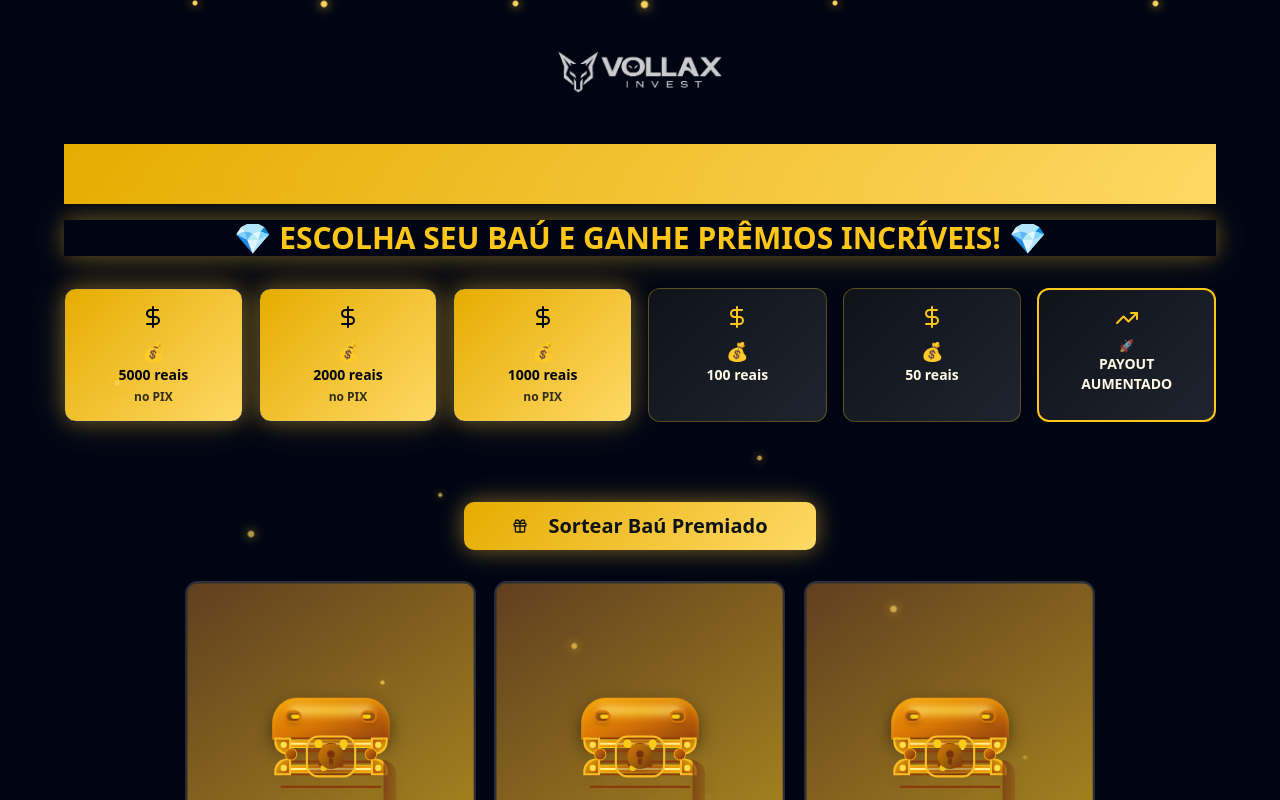
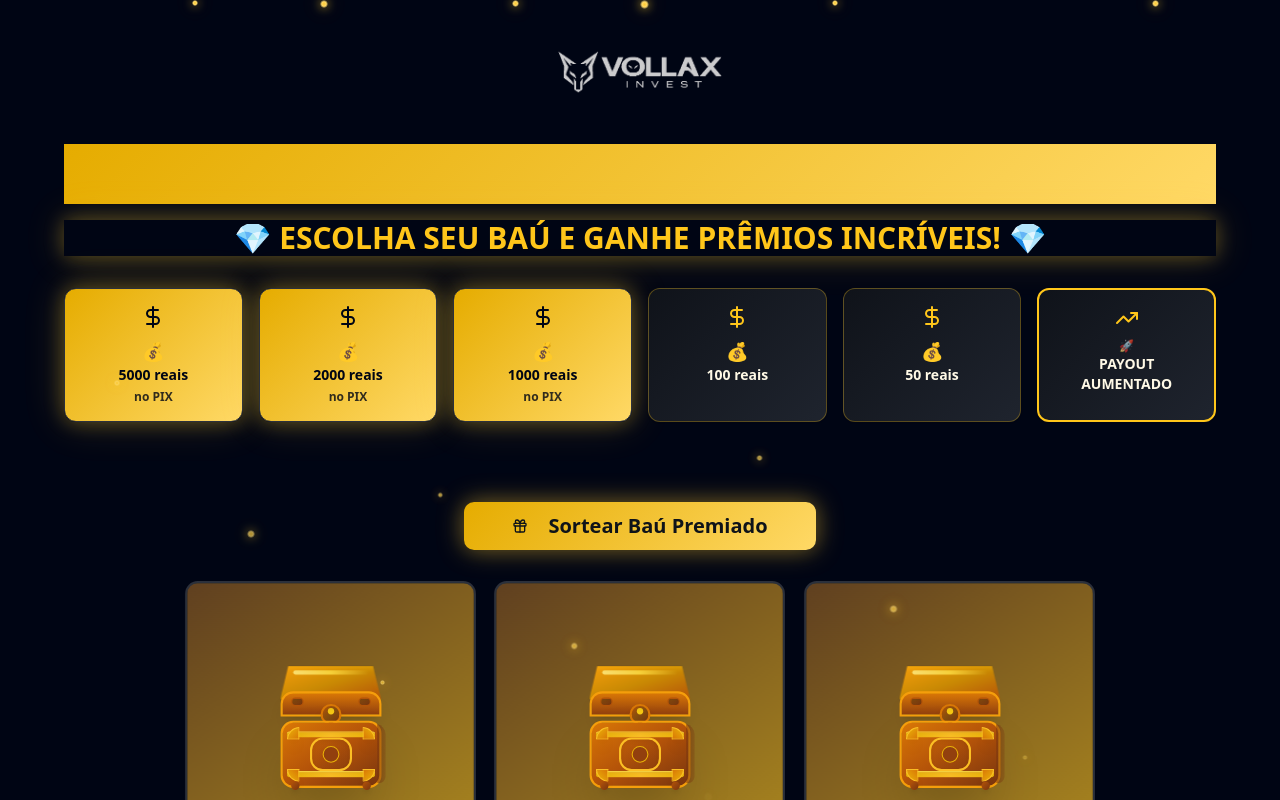
Before and after one commit to YanGuilhermeDev/bau-pix-sorteio, a React (Vite) app: page / in a window 1280 px wide. Shown: the top 800 px of the page. Built offline with nearby package versions, Linux system fonts and the light colour scheme.

Commit message:
Refactor chest animation
Update chest animation to swap positions instead of rotating. Revert chest design to previous version.

```diff
--- a/src/components/TreasureChest.tsx
+++ b/src/components/TreasureChest.tsx
@@ -17,7 +17,7 @@ const TreasureChest = ({ index, isSpinning, isSelected, onClick, canSelect }: Tr
     <Card
       className={`
         relative aspect-square p-4 cursor-pointer transition-all duration-300 border-2
-        ${isSpinning ? 'chest-spin' : 'chest-bounce'}
+        ${isSpinning ? '' : 'chest-bounce'}
         ${isSelected ? 'border-accent treasure-glow scale-110' : 'border-border hover:border-accent/50'}
         ${canSelect ? 'hover:scale-105' : ''}
         ${isHovered && canSelect ? 'treasure-glow' : ''}
@@ -27,105 +27,64 @@ const TreasureChest = ({ index, isSpinning, isSelected, onClick, canSelect }: Tr
       onMouseEnter={() => setIsHovered(true)}
       onMouseLeave={() => setIsHovered(false)}
     >
-      {/* Baú de Tesouro Pirata Realístico 3D */}
+      {/* Baú do tesouro 3D */}
       <div className="w-full h-full flex flex-col items-center justify-center relative perspective-1000">
 
-        {/* Tampa do baú arqueada */}
-        <div className="relative w-28 h-14 mb-0">
-          {/* Tampa curvada superior */}
-          <div className="absolute top-0 w-28 h-10 bg-gradient-to-br from-amber-500 via-amber-600 to-amber-800 transform-gpu rounded-t-3xl"
+        {/* Tampa do baú com perspectiva */}
+        <div className="relative w-24 h-12 mb-1">
+          {/* Parte superior da tampa (vista de cima) */}
+          <div className="absolute top-0 w-24 h-8 bg-gradient-to-br from-amber-500 via-yellow-600 to-amber-700 transform-gpu"
                style={{
-                 boxShadow: 'inset 0 3px 6px rgba(255, 193, 7, 0.4), 0 6px 15px rgba(0, 0, 0, 0.5)'
+                 clipPath: 'polygon(8% 0%, 92% 0%, 100% 100%, 0% 100%)',
+                 boxShadow: 'inset 0 2px 4px rgba(255, 193, 7, 0.3), 0 4px 12px rgba(0, 0, 0, 0.4)'
                }}>
-            {/* Reflexo dourado na tampa curvada */}
-            <div className="absolute top-2 left-4 right-4 h-2 bg-gradient-to-r from-yellow-200/80 via-yellow-300/90 to-yellow-200/80 rounded-full blur-sm"></div>
-
-            {/* Dobradiças ornamentadas */}
-            <div className="absolute top-3 left-3 w-4 h-3 bg-gradient-to-br from-yellow-700 to-amber-900 rounded-lg border-2 border-amber-600 shadow-md">
-              <div className="absolute top-0.5 left-1 w-2 h-1 bg-yellow-400 rounded-full"></div>
-            </div>
-            <div className="absolute top-3 right-3 w-4 h-3 bg-gradient-to-bl from-yellow-700 to-amber-900 rounded-lg border-2 border-amber-600 shadow-md">
-              <div className="absolute top-0.5 right-1 w-2 h-1 bg-yellow-400 rounded-full"></div>
-            </div>
+            {/* Reflexo metálico na tampa */}
+            <div className="absolute top-1 left-3 right-3 h-1 bg-gradient-to-r from-yellow-200 via-yellow-300 to-transparent rounded-full opacity-80"></div>
           </div>
 
-          {/* Fechadura pirata elaborada */}
-          <div className="absolute bottom-0 left-1/2 transform -translate-x-1/2 translate-y-1/2 z-10">
-            <div className="w-6 h-6 bg-gradient-to-br from-amber-600 via-yellow-700 to-amber-900 rounded-lg border-3 border-amber-500 shadow-xl relative">
-              {/* Buraco da fechadura */}
-              <div className="absolute top-1.5 left-1/2 transform -translate-x-1/2 w-2 h-2 bg-amber-900 rounded-full shadow-inner border border-amber-800"></div>
-              <div className="absolute bottom-1 left-1/2 transform -translate-x-1/2 w-1 h-1.5 bg-amber-900 rounded-b-sm"></div>
+          {/* Frente da tampa */}
+          <div className="absolute bottom-0 w-24 h-6 bg-gradient-to-b from-amber-600 to-amber-800 rounded-t-lg border-2 border-amber-500 shadow-lg">
+            {/* Dobradiças 3D */}
+            <div className="absolute top-1 left-2 w-3 h-2 bg-gradient-to-br from-yellow-800 to-amber-900 rounded-sm shadow-inner border border-amber-700"></div>
+            <div className="absolute top-1 right-2 w-3 h-2 bg-gradient-to-br from-yellow-800 to-amber-900 rounded-sm shadow-inner border border-amber-700"></div>
 
-              {/* Ornamentos dourados */}
-              <div className="absolute -top-1 -left-1 w-2 h-2 bg-yellow-400 rounded-full shadow-sm"></div>
-              <div className="absolute -top-1 -right-1 w-2 h-2 bg-yellow-400 rounded-full shadow-sm"></div>
+            {/* Fechadura elaborada */}
+            <div className="absolute bottom-0 left-1/2 transform -translate-x-1/2 translate-y-1/2">
+              <div className="w-5 h-5 bg-gradient-to-br from-amber-700 via-yellow-800 to-amber-900 rounded-full border-2 border-amber-600 shadow-lg">
+                <div className="absolute top-1 left-1/2 transform -translate-x-1/2 w-1.5 h-1.5 bg-yellow-400 rounded-full shadow-inner"></div>
+                <div className="absolute bottom-0 left-1/2 transform -translate-x-1/2 translate-y-1/2 w-1 h-2 bg-amber-800 rounded-b-sm"></div>
+              </div>
             </div>
           </div>
         </div>
 
-        {/* Corpo principal do baú pirata */}
-        <div className="relative w-28 h-18">
-          {/* Face frontal arqueada */}
-          <div className="absolute inset-0 bg-gradient-to-br from-amber-600 via-amber-700 to-amber-900 rounded-lg border-3 border-amber-500 shadow-2xl"
-               style={{
-                 borderRadius: '12px 12px 20px 20px'
-               }}>
+        {/* Corpo principal do baú com perspectiva 3D */}
+        <div className="relative w-24 h-16">
+          {/* Face frontal */}
+          <div className="absolute inset-0 bg-gradient-to-br from-amber-600 via-amber-700 to-amber-900 rounded-lg border-2 border-amber-500 shadow-2xl">
 
-            {/* Tábuas de madeira simuladas */}
-            <div className="absolute top-1 left-2 right-2 h-0.5 bg-amber-800 rounded-full shadow-inner"></div>
-            <div className="absolute top-4 left-2 right-2 h-0.5 bg-amber-800 rounded-full shadow-inner"></div>
-            <div className="absolute top-7 left-2 right-2 h-0.5 bg-amber-800 rounded-full shadow-inner"></div>
-            <div className="absolute bottom-4 left-2 right-2 h-0.5 bg-amber-800 rounded-full shadow-inner"></div>
-            <div className="absolute bottom-1 left-2 right-2 h-0.5 bg-amber-800 rounded-full shadow-inner"></div>
+            {/* Bandas metálicas horizontais */}
+            <div className="absolute top-2 left-1 right-1 h-1.5 bg-gradient-to-r from-yellow-500 via-amber-400 to-yellow-500 rounded-full shadow-inner border-t border-yellow-300"></div>
+            <div className="absolute bottom-2 left-1 right-1 h-1.5 bg-gradient-to-r from-yellow-500 via-amber-400 to-yellow-500 rounded-full shadow-inner border-t border-yellow-300"></div>
 
-            {/* Bandas metálicas piratas */}
-            <div className="absolute top-2 left-1 right-1 h-2 bg-gradient-to-r from-yellow-600 via-amber-500 to-yellow-600 rounded-full shadow-inner border border-yellow-400"
-                 style={{
-                   background: 'linear-gradient(135deg, #fbbf24, #f59e0b, #d97706, #f59e0b, #fbbf24)'
-                 }}>
-              <div className="absolute top-0.5 left-2 right-2 h-0.5 bg-yellow-200 rounded-full"></div>
-            </div>
-            <div className="absolute bottom-2 left-1 right-1 h-2 bg-gradient-to-r from-yellow-600 via-amber-500 to-yellow-600 rounded-full shadow-inner border border-yellow-400"
-                 style={{
-                   background: 'linear-gradient(135deg, #fbbf24, #f59e0b, #d97706, #f59e0b, #fbbf24)'
-                 }}>
-              <div className="absolute top-0.5 left-2 right-2 h-0.5 bg-yellow-200 rounded-full"></div>
+            {/* Cantoneiras metálicas nos cantos */}
+            <div className="absolute top-1 left-1 w-3 h-3 bg-gradient-to-br from-yellow-500 to-amber-600 rounded-tl-lg border border-amber-400 shadow-lg"></div>
+            <div className="absolute top-1 right-1 w-3 h-3 bg-gradient-to-bl from-yellow-500 to-amber-600 rounded-tr-lg border border-amber-400 shadow-lg"></div>
+            <div className="absolute bottom-1 left-1 w-3 h-3 bg-gradient-to-tr from-yellow-500 to-amber-600 rounded-bl-lg border border-amber-400 shadow-lg"></div>
+            <div className="absolute bottom-1 right-1 w-3 h-3 bg-gradient-to-tl from-yellow-500 to-amber-600 rounded-br-lg border border-amber-400 shadow-lg"></div>
+
+            {/* Padrão decorativo central */}
+            <div className="absolute top-1/2 left-1/2 transform -translate-x-1/2 -translate-y-1/2 w-10 h-8 border-2 border-amber-400 rounded-lg bg-gradient-to-br from-amber-700/20 to-amber-900/40 shadow-inner">
+              <div className="absolute top-1/2 left-1/2 transform -translate-x-1/2 -translate-y-1/2 w-4 h-4 border border-yellow-500 rounded-full bg-amber-800"></div>
             </div>
 
-            {/* Cantoneiras ornamentadas de pirata */}
-            <div className="absolute top-0.5 left-0.5 w-4 h-4 bg-gradient-to-br from-yellow-500 to-amber-700 rounded-tl-lg border-2 border-amber-400 shadow-lg">
-              <div className="absolute top-1 left-1 w-1.5 h-1.5 bg-yellow-300 rounded-full"></div>
-            </div>
-            <div className="absolute top-0.5 right-0.5 w-4 h-4 bg-gradient-to-bl from-yellow-500 to-amber-700 rounded-tr-lg border-2 border-amber-400 shadow-lg">
-              <div className="absolute top-1 right-1 w-1.5 h-1.5 bg-yellow-300 rounded-full"></div>
-            </div>
-            <div className="absolute bottom-0.5 left-0.5 w-4 h-4 bg-gradient-to-tr from-yellow-500 to-amber-700 rounded-bl-lg border-2 border-amber-400 shadow-lg">
-              <div className="absolute bottom-1 left-1 w-1.5 h-1.5 bg-yellow-300 rounded-full"></div>
-            </div>
-            <div className="absolute bottom-0.5 right-0.5 w-4 h-4 bg-gradient-to-tl from-yellow-500 to-amber-700 rounded-br-lg border-2 border-amber-400 shadow-lg">
-              <div className="absolute bottom-1 right-1 w-1.5 h-1.5 bg-yellow-300 rounded-full"></div>
-            </div>
-
-            {/* Símbolo de tesouro pirata no centro */}
-            <div className="absolute top-1/2 left-1/2 transform -translate-x-1/2 -translate-y-1/2 w-12 h-10 border-2 border-amber-400 rounded-xl bg-gradient-to-br from-amber-700/30 to-amber-900/50 shadow-inner">
-              {/* Caveira pirata estilizada */}
-              <div className="absolute top-1 left-1/2 transform -translate-x-1/2 w-4 h-3 bg-amber-800 rounded-t-full border border-yellow-600"></div>
-              <div className="absolute top-2.5 left-1/2 transform -translate-x-1/2 w-2 h-1 bg-amber-800 rounded-full"></div>
-              <div className="absolute bottom-2 left-1/2 transform -translate-x-1/2 w-6 h-1 bg-amber-800 rounded-full"></div>
-
-              {/* Moedas simuladas */}
-              <div className="absolute top-1 left-2 w-1.5 h-1.5 bg-yellow-400 rounded-full shadow-sm"></div>
-              <div className="absolute top-2 right-2 w-1 h-1 bg-yellow-300 rounded-full"></div>
-              <div className="absolute bottom-1 left-3 w-1.5 h-1.5 bg-yellow-400 rounded-full shadow-sm"></div>
-            </div>
-
-            {/* Pés ornamentados do baú */}
-            <div className="absolute -bottom-1 left-3 w-3 h-3 bg-gradient-to-br from-amber-600 to-amber-900 rounded-full shadow-xl border border-amber-500"></div>
-            <div className="absolute -bottom-1 right-3 w-3 h-3 bg-gradient-to-br from-amber-600 to-amber-900 rounded-full shadow-xl border border-amber-500"></div>
+            {/* Pés do baú */}
+            <div className="absolute -bottom-1 left-2 w-2 h-2 bg-gradient-to-br from-amber-700 to-amber-900 rounded-full shadow-md"></div>
+            <div className="absolute -bottom-1 right-2 w-2 h-2 bg-gradient-to-br from-amber-700 to-amber-900 rounded-full shadow-md"></div>
           </div>
 
-          {/* Sombra lateral direita para profundidade 3D */}
-          <div className="absolute top-1 -right-1.5 w-3 h-16 bg-gradient-to-r from-amber-900/70 to-amber-900/30 transform skew-y-6 rounded-r-xl shadow-lg"></div>
+          {/* Sombra lateral direita para dar profundidade */}
+          <div className="absolute top-1 -right-1 w-2 h-14 bg-gradient-to-r from-amber-900/60 to-amber-900/30 transform skew-y-12 rounded-r-lg"></div>
         </div>
 
         {/* Efeitos mágicos quando ativo */}
```
